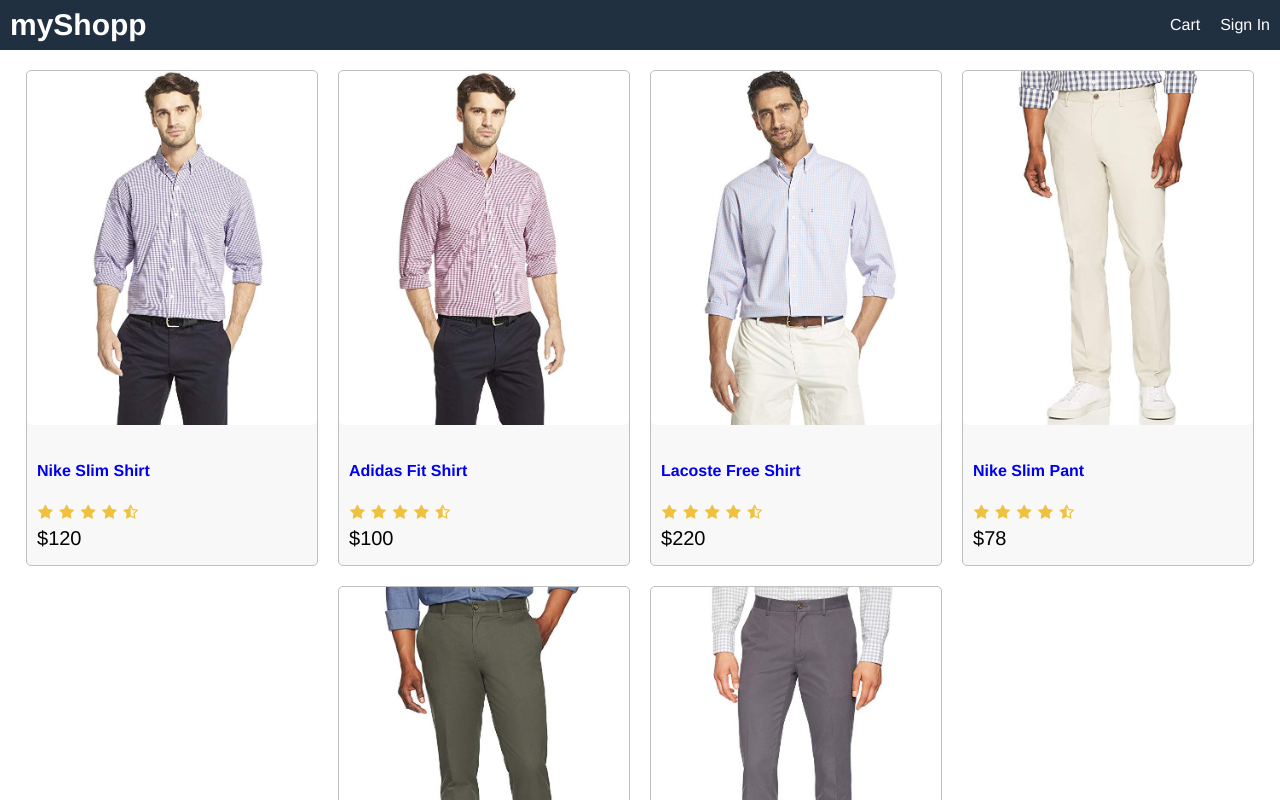
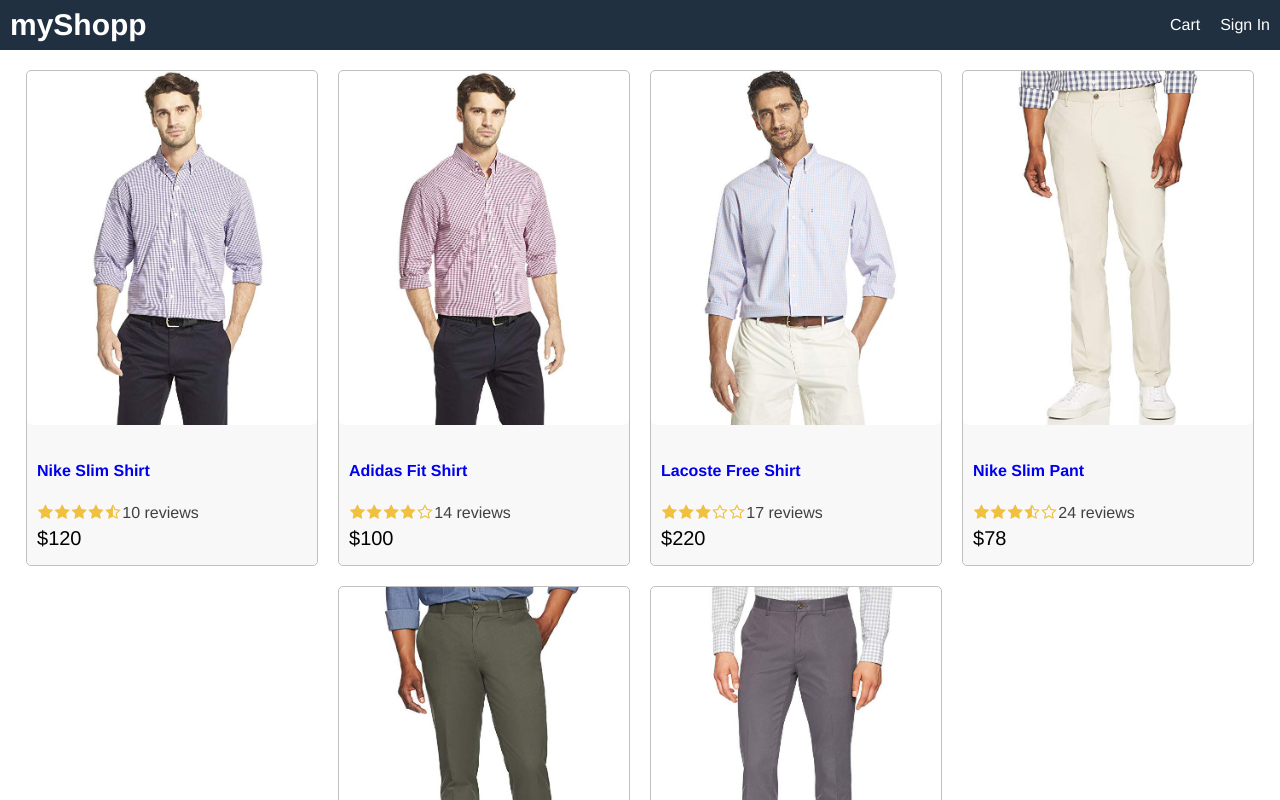
Before and after one commit to nileshjaat/myShopp, a React (Create React App) app in the folder frontend/: page / in a window 1280 px wide. Shown: the top 800 px of the page. Built offline with nearby package versions, Linux system fonts and the light colour scheme.

Commit message:
created rating and product components

```diff
--- a/frontend/src/App.js
+++ b/frontend/src/App.js
@@ -1,5 +1,6 @@
 import React from 'react';
 import data from './data';
+import Product from './components/Product';
 
 function App() {
   return (
@@ -18,26 +19,7 @@
             <div className="row center">
               {
                  data.products.map(product => (
-                  <div key={product._id} className="card">
-                  <a href={`/product/${product._id}`}>
-                      <img className="medium" src={product.image} alt={product.name} />
-                  </a>
-                  <div className="card-body">
-                      <a href={`/product/${product._id}`}>
-                          <h2>{product.name}</h2>
-                      </a>
-                      <div className="rating">
-                          <span> <i className="fa fa-star"></i> </span>
-                          <span> <i className="fa fa-star"></i> </span>
-                          <span> <i className="fa fa-star"></i> </span>
-                          <span> <i className="fa fa-star"></i> </span>
-                          <span> <i className="fa fa-star-half-o"></i> </span>
-                      </div>
-                      <div className="price">
-                          ${product.price}
-                      </div>
-                  </div>
-              </div>
+                  <Product key={product._id} product={product} />
                  ))
               }
             </div>
--- /dev/null
+++ b/frontend/src/components/Product.js
@@ -0,0 +1,22 @@
+import React from 'react'
+import Rating from './Rating';
+
+export default function Product(props) {
+    const { product } = props;
+    return (
+        <div key={product._id} className="card">
+                  <a href={`/product/${product._id}`}>
+                      <img className="medium" src={product.image} alt={product.name} />
+                  </a>
+                  <div className="card-body">
+                      <a href={`/product/${product._id}`}>
+                          <h2>{product.name}</h2>
+                      </a>
+                      <Rating rating={product.rating} numReviews={product.numReviews} />
+                      <div className="price">
+                          ${product.price}
+                      </div>
+                  </div>
+              </div>
+    )
+}
--- /dev/null
+++ b/frontend/src/components/Rating.js
@@ -0,0 +1,27 @@
+import React from 'react'
+
+export default function Rating(props) {
+    const {rating, numReviews} = props;
+    return (
+        <div className="rating">
+            <span>
+                <i className={ rating >= 1 ? "fa fa-star" : rating >= 0.5 ? "fa fa-star-half-o" : "fa fa-star-o"}></i>
+            </span>
+            <span>
+                <i className={ rating >= 2 ? "fa fa-star" : rating >= 1.5 ? "fa fa-star-half-o" : "fa fa-star-o"}></i>
+            </span>
+            <span>
+                <i className={ rating >= 3 ? "fa fa-star" : rating >= 2.5 ? "fa fa-star-half-o" : "fa fa-star-o"}></i>
+            </span>
+            <span>
+                <i className={ rating >= 4 ? "fa fa-star" : rating >= 3.5 ? "fa fa-star-half-o" : "fa fa-star-o"}></i>
+            </span>
+            <span>
+                <i className={ rating >= 5 ? "fa fa-star" : rating >= 4.5 ? "fa fa-star-half-o" : "fa fa-star-o"}></i>
+            </span>
+            <span>
+                {numReviews + " reviews"}
+            </span>
+        </div>
+    )
+}
--- a/frontend/src/data.js
+++ b/frontend/src/data.js
@@ -19,7 +19,7 @@
             price: 100,
             brand: 'Adidas',
             rating: 4.0,
-            numReviews: 10,
+            numReviews: 14,
             description: 'High quality branded shirt'
         },
         {
@@ -29,7 +29,7 @@
             image: '/images/p3.jpg',
             price: 220,
             brand: 'Lacoste',
-            rating: 4.8,
+            rating: 3,
             numReviews: 17,
             description: 'High quality branded shirt'
         },
@@ -40,8 +40,8 @@
             image: '/images/p4.jpg',
             price: 78,
             brand: 'Nike',
-            rating: 4.5,
-            numReviews: 14,
+            rating: 3.5,
+            numReviews: 24,
             description: 'High quality branded shirt'
         },
         {
@@ -51,8 +51,8 @@
             image: '/images/p5.jpg',
             price: 65,
             brand: 'Puma ',
-            rating: 4.5,
-            numReviews: 10,
+            rating: 5,
+            numReviews: 20,
             description: 'High quality branded shirt'
         },
         {
@@ -62,8 +62,8 @@
             image: '/images/p6.jpg',
             price: 139,
             brand: 'Adidas',
-            rating: 4.5,
-            numReviews: 15,
+            rating: 4.8,
+            numReviews: 19,
             description: 'High quality branded shirt'
         },
     ]
--- a/frontend/src/index.css
+++ b/frontend/src/index.css
@@ -118,3 +118,7 @@
   color: #f0c040;
   margin: 0.1rem;
 }
+
+.rating span:last-child {
+  color: #404040;
+}
```
Also changed, not shown: 1 other file (tests, documents, lock files or other folders).
